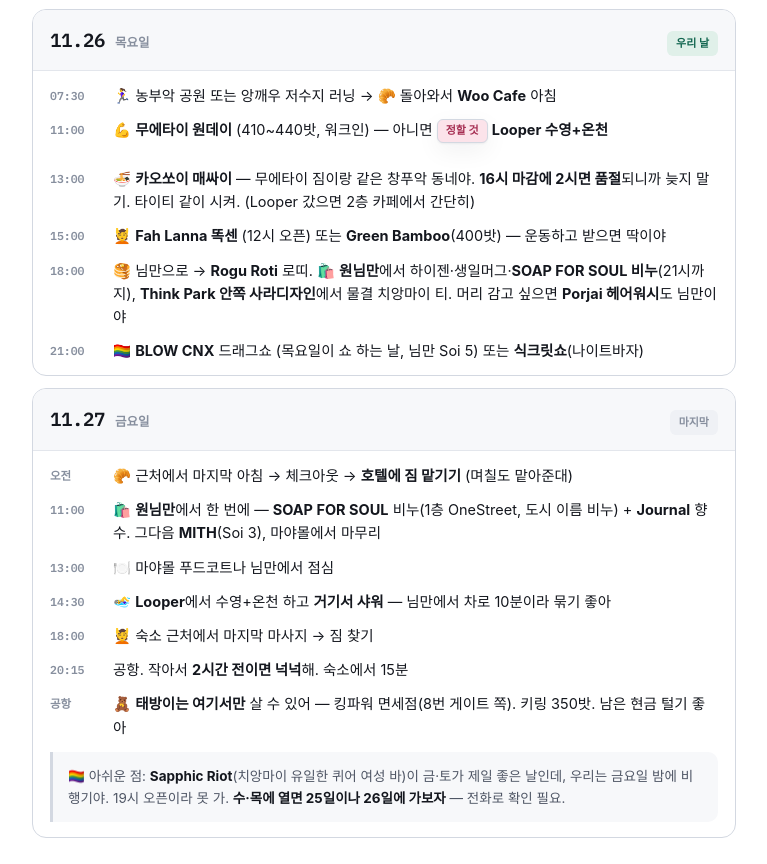
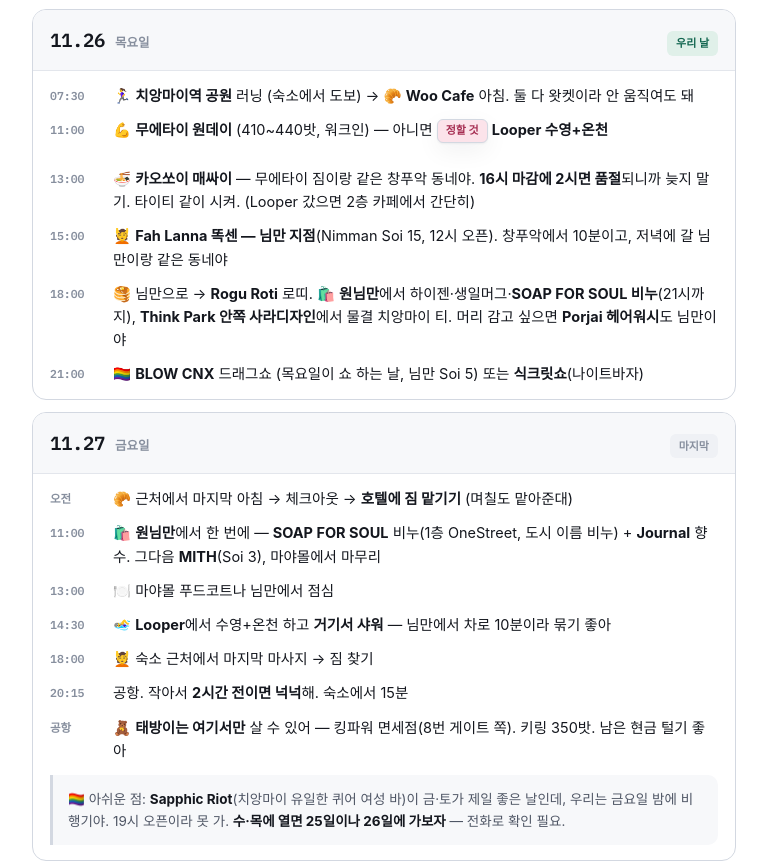
Before and after one commit to chj1330/travel, a plain HTML site: page 2611_chiangmai/index.html in a window 1280 px wide. Shown: the part 6765-7629 px from the top of the page, without its empty margins (256-1023 px from the left). Drawn offline with nearby package versions, Linux system fonts and the light colour scheme; a web font is replaced by a local one.

Commit message:
11/26 동선 정리 — 똑센을 님만 지점으로, 아침은 숙소 근처로

```diff
--- a/2611_chiangmai/index.html
+++ b/2611_chiangmai/index.html
@@ -587,10 +587,10 @@ Thank you very much!</pre>
   <div class="day">
     <div class="dh"><span class="dnum">11.26</span><span class="dow">목요일</span><span class="dtag" style="background:var(--jade-bg);color:var(--jade)">우리 날</span></div>
     <ul>
-      <li><span class="lt">07:30</span><span>🏃‍♀️ 농부악 공원 또는 앙깨우 저수지 러닝 → 🥐 돌아와서 <b>Woo Cafe</b> 아침</span></li>
+      <li><span class="lt">07:30</span><span>🏃‍♀️ <b>치앙마이역 공원</b> 러닝 (숙소에서 도보) → 🥐 <b>Woo Cafe</b> 아침. 둘 다 왓켓이라 안 움직여도 돼</span></li>
       <li><span class="lt">11:00</span><span>💪 <b>무에타이 원데이</b> (410~440밧, 워크인) — 아니면 <span class="chip ask">정할 것</span> <b>Looper 수영+온천</b></span></li>
       <li><span class="lt">13:00</span><span>🍜 <b>카오쏘이 매싸이</b> — 무에타이 짐이랑 같은 창푸악 동네야. <b>16시 마감에 2시면 품절</b>되니까 늦지 말기. 타이티 같이 시켜. (Looper 갔으면 2층 카페에서 간단히)</span></li>
-      <li><span class="lt">15:00</span><span>💆 <b>Fah Lanna 똑센</b> (12시 오픈) 또는 <b>Green Bamboo</b>(400밧) — 운동하고 받으면 딱이야</span></li>
+      <li><span class="lt">15:00</span><span>💆 <b>Fah Lanna 똑센 — 님만 지점</b>(Nimman Soi 15, 12시 오픈). 창푸악에서 10분이고, 저녁에 갈 님만이랑 같은 동네야</span></li>
       <li><span class="lt">18:00</span><span>🥞 님만으로 → <b>Rogu Roti</b> 로띠. 🛍️ <b>원님만</b>에서 하이젠·생일머그·<b>SOAP FOR SOUL 비누</b>(21시까지), <b>Think Park 안쪽 사라디자인</b>에서 물결 치앙마이 티. 머리 감고 싶으면 <b>Porjai 헤어워시</b>도 님만이야</span></li>
       <li><span class="lt">21:00</span><span>🏳️‍🌈 <b>BLOW CNX</b> 드래그쇼 (목요일이 쇼 하는 날, 님만 Soi 5) 또는 <b>식크릿쇼</b>(나이트바자)</span></li>
     </ul>
@@ -1112,7 +1112,7 @@ Thank you very much!</pre>
     <div class="p"><div class="pb">
       <div class="pn">Fah Lanna Spa — 똑센 <span class="price">1시간 1,600밧</span></div>
       <div class="pd">제대로 된 스파로 가고 싶으면 여기. 정원 세팅, 지점 3개. <b>둘이 한 방</b> 쓰고 싶으면 LINE으로 명시해서 요청해야 해.</div>
-      <span class="pm">12:00–21:00 (오전 없음, 마지막 예약 20:00) · LINE <b>@fahlannaspa</b></span>
+      <span class="pm">12:00–21:00 (오전 없음, 마지막 예약 20:00) · LINE <b>@fahlannaspa</b> · 지점 3개: <b>님만 Soi 15</b> / 올드타운 / 나이트바자 — 그날 동선에 맞춰 고르면 돼</span>
     </div>
       <a class="pin" href="https://www.google.com/maps/search/?api=1&query=Fah+Lanna+Spa+Wiang+Kaew+Chiang+Mai" target="_blank" rel="noopener">지도</a></div>
 
@@ -1356,7 +1356,7 @@ Thank you very much!</pre>
     '23':{r:['hotel','rodlamun','chedi','northgate','green'],t:'아침엔 부아통 폭포(지도 밖, 북쪽 60km) → 올드타운에서 이른 저녁 → 촛불 행렬 → 재즈 → 똑센. 올드타운 안에서 다 걸어다녀.'},
     '24':{r:['hotel','station','woo','artistic','blue','phantao','thapae','nawarat','hotel'],t:'아침 러닝 → 향수 공방(수요일 휴무라 오늘) → 올드타운 이른 저녁 → 축제. 밤엔 전부 걸어서 — 그랩 필요 없어.'},
     '25':{r:['hotel','woo','nb','cmecc','thapae','hotel'],t:'아침 카페 → 12:30 출발 → CMECC 셔틀 → 21:45 하차 → 타패로드에서 늦은 저녁 + 퍼레이드 꼬리 → 걸어서 숙소.'},
-    '26':{r:['hotel','nongbuak','looper','fah','onenimman'],t:'아침 공원 → 수영+온천(또는 무에타이) → 똑센 마사지 → 밤엔 님만에서 로띠랑 드래그쇼.'},
+    '26':{r:['hotel','station','looper','onenimman'],t:'숙소 앞 공원 러닝 → 북서쪽으로 무에타이(또는 Looper) → 창푸악에서 카오쏘이 점심 → 님만에서 똑센·저녁·드래그쇼. 한 방향으로 쭉 흘러서 되돌아올 일이 없어.'},
     '27':{r:['hotel','onenimman','maya','looper','airport'],t:'체크아웃·짐 맡기고 님만 쇼핑 → Looper에서 수영하고 샤워 → 공항. 님만–Looper가 차로 10분이라 묶기 좋아.'}
   };
 
```
